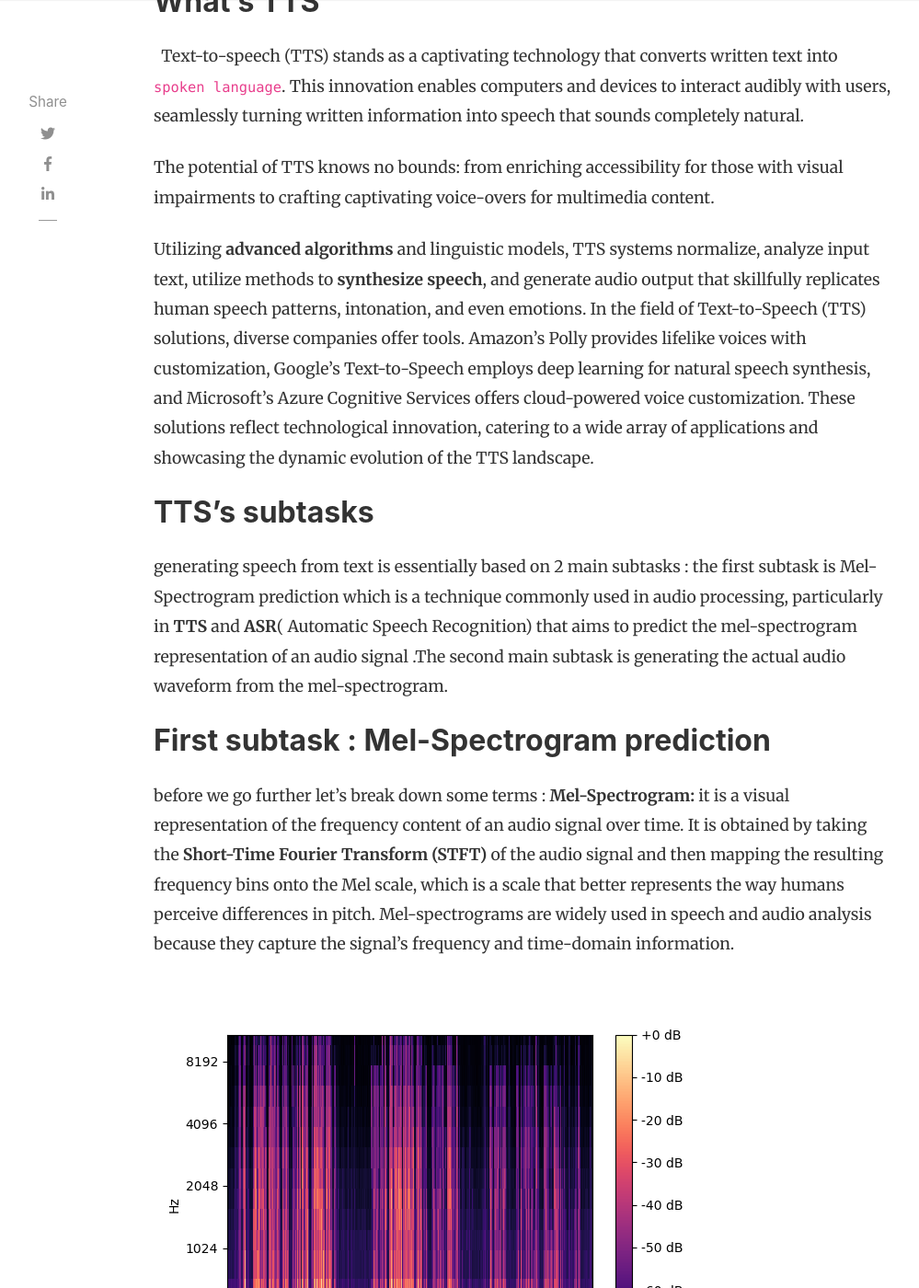
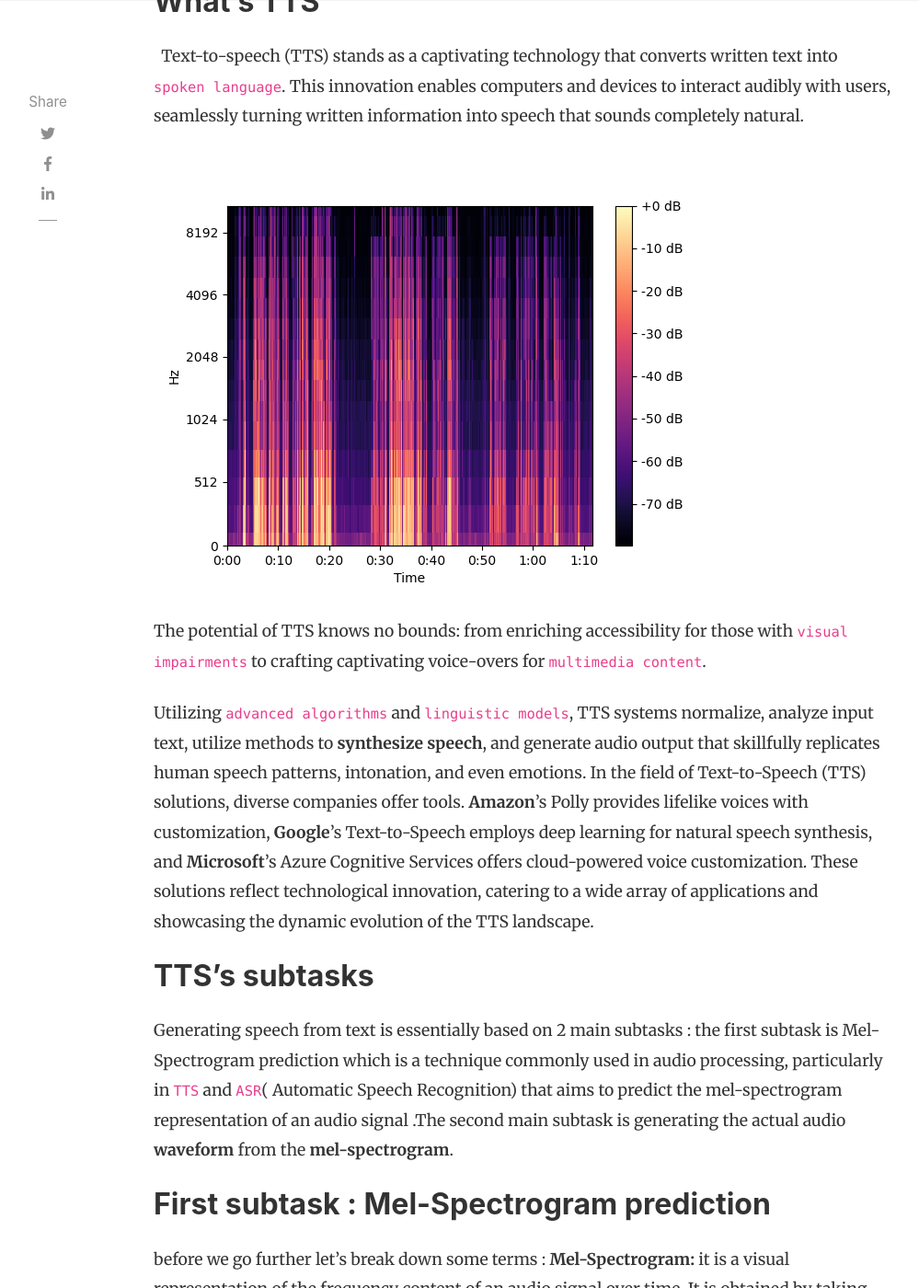
Before and after one commit to ismailsaid2001/Sam3oul.github.io, a Jekyll site: the page built from _posts/2023-08-25-TTS-deep-dive.md, in a window 1280 px wide and 1400 px high, scrolled down 1707 px. Shown: the whole window at 92% size, without its empty margins (118-1117 px from the left). Built offline with Jekyll 4.4.1, drawn with Linux system fonts in a browser that asks for light colours; nearby versions of some CDN libraries; comment, search, counter and statistics services are not loaded; some of the changed text lies outside the part shown.

Commit message:
third update

```diff
--- a/_posts/2023-08-25-TTS-deep-dive.md
+++ b/_posts/2023-08-25-TTS-deep-dive.md
@@ -11,13 +11,17 @@ toc: true
 
 Text-to-speech (TTS) stands as a captivating technology that converts written text into `spoken language`. This innovation enables computers and devices to interact audibly with users, seamlessly turning written information into speech that sounds completely natural.
 
-The potential of TTS knows no bounds: from enriching accessibility for those with visual impairments to crafting captivating voice-overs for multimedia content.
+![walking]({{ site.baseurl }}/assets/images/spec.png)
 
-Utilizing **advanced algorithms** and linguistic models, TTS systems normalize, analyze input text, utilize methods to **synthesize speech**, and generate audio output that skillfully replicates human speech patterns, intonation, and even emotions.
-In the field of Text-to-Speech (TTS) solutions, diverse companies offer tools. Amazon's Polly provides lifelike voices with customization, Google's Text-to-Speech employs deep learning for natural speech synthesis, and Microsoft's Azure Cognitive Services offers cloud-powered voice customization. These solutions reflect technological innovation, catering to a wide array of applications and showcasing the dynamic evolution of the TTS landscape.
+
+The potential of TTS knows no bounds: from enriching accessibility for those with `visual impairments` to crafting captivating voice-overs for `multimedia content`.
+
+Utilizing `advanced algorithms` and `linguistic models`, TTS systems normalize, analyze input text, utilize methods to **synthesize speech**, and generate audio output that skillfully replicates human speech patterns, intonation, and even emotions.
+In the field of Text-to-Speech (TTS) solutions, diverse companies offer tools. **Amazon**'s Polly provides lifelike voices with customization, **Google**'s Text-to-Speech employs deep learning for natural speech synthesis, and **Microsoft**'s Azure Cognitive Services offers cloud-powered voice customization. These solutions reflect technological innovation, catering to a wide array of applications and showcasing the dynamic evolution of the TTS landscape.
 ## TTS's subtasks
-generating speech from text is essentially based on 2 main subtasks :
-the first subtask is Mel-Spectrogram prediction which is a technique commonly used in audio processing, particularly in **TTS** and **ASR**( Automatic Speech Recognition) that aims to predict the mel-spectrogram representation of an audio signal .The second main subtask is generating the actual audio waveform from the mel-spectrogram.
+Generating speech from text is essentially based on 2 main subtasks :
+the first subtask is Mel-Spectrogram prediction which is a technique commonly used in audio processing, particularly in `TTS` and `ASR`( Automatic Speech Recognition) that aims to predict the mel-spectrogram representation of an audio signal .The second main subtask is generating the actual audio
+**waveform** from the **mel-spectrogram**.
 
 
 
```
Also changed, not shown: other parts of _posts/2023-08-25-TTS-deep-dive.md (+19 -9 lines), assets/images/TTS.png (added).
